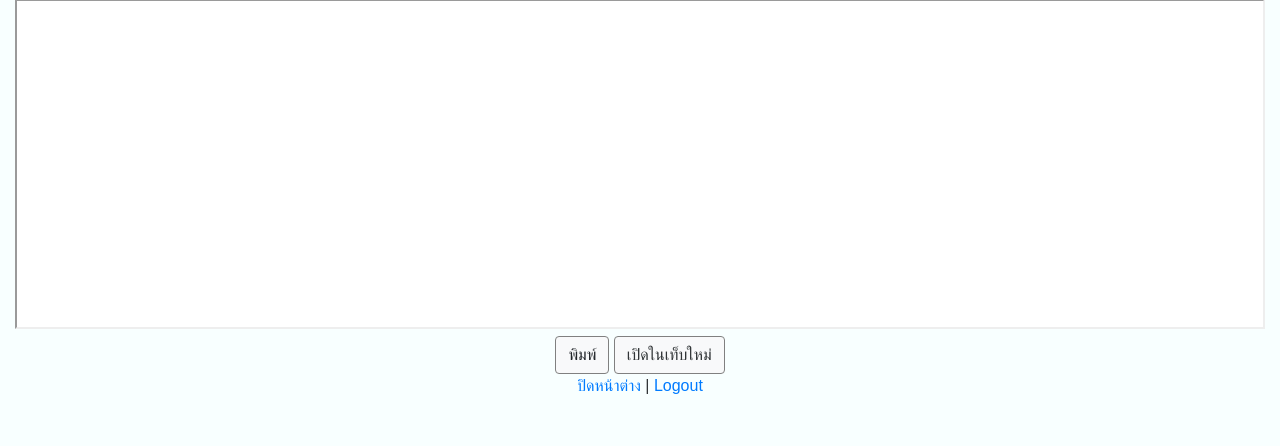
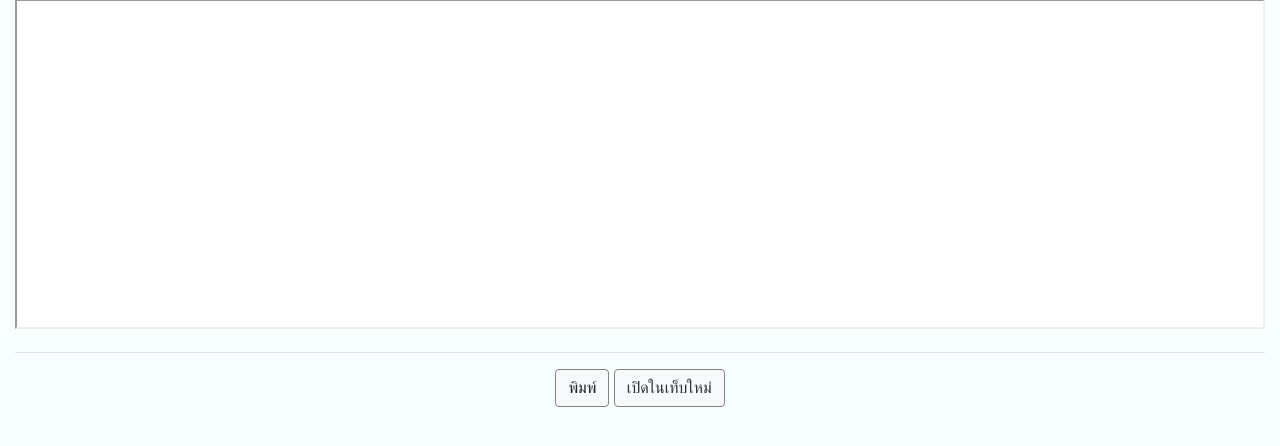
Before and after one commit to drivedemon/JuvenileReport, a PHP site: page /detail-report.php?t=1 in a window 1280 px wide. Shown: the part 267-713 px from the top of the page. Run offline with PHP 8.4, Linux system fonts and the light colour scheme; a user stored in the database is signed in; some libraries are stand-ins or nearby versions.

Commit message:
+ Delete close button

```diff
--- a/detail-report.php
+++ b/detail-report.php
@@ -59,13 +59,11 @@
 		<iframe id="showReport" name="showReport" src="show-report.php" width="100%" height="330">
 			<p>เบราว์เซอร์ของคุณไม่รองรับiframe</p>
 		</iframe>
+		<small for=""><hr></small>
 		<button class="btn btn-light" style="border:1px solid gray;" onclick="print()">พิมพ์</button>
 		<a class="btn btn-light" style="border:1px solid gray;" id="toNewTab" onclick="newTab()">เปิดในเท็บใหม่</a>
-		<br/>
-		<div class="text-center">
-			<a href="javascript:window.close()">ปิดหน้าต่าง</a> |
-			<a href="logout.php">Logout</a>
-		</div>
+		<br>
+		<br>
 	</div>
     <script src="https://code.jquery.com/jquery-3.2.1.slim.min.js" integrity="sha384-KJ3o2DKtIkvYIK3UENzmM7KCkRr/rE9/Qpg6aAZGJwFDMVNA/GpGFF93hXpG5KkN" crossorigin="anonymous"></script>
     <script src="https://cdnjs.cloudflare.com/ajax/libs/popper.js/1.12.9/umd/popper.min.js" integrity="sha384-ApNbgh9B+Y1QKtv3Rn7W3mgPxhU9K/ScQsAP7hUibX39j7fakFPskvXusvfa0b4Q" crossorigin="anonymous"></script>
```
Also changed, not shown: report-user.php (+3 -4 lines).
